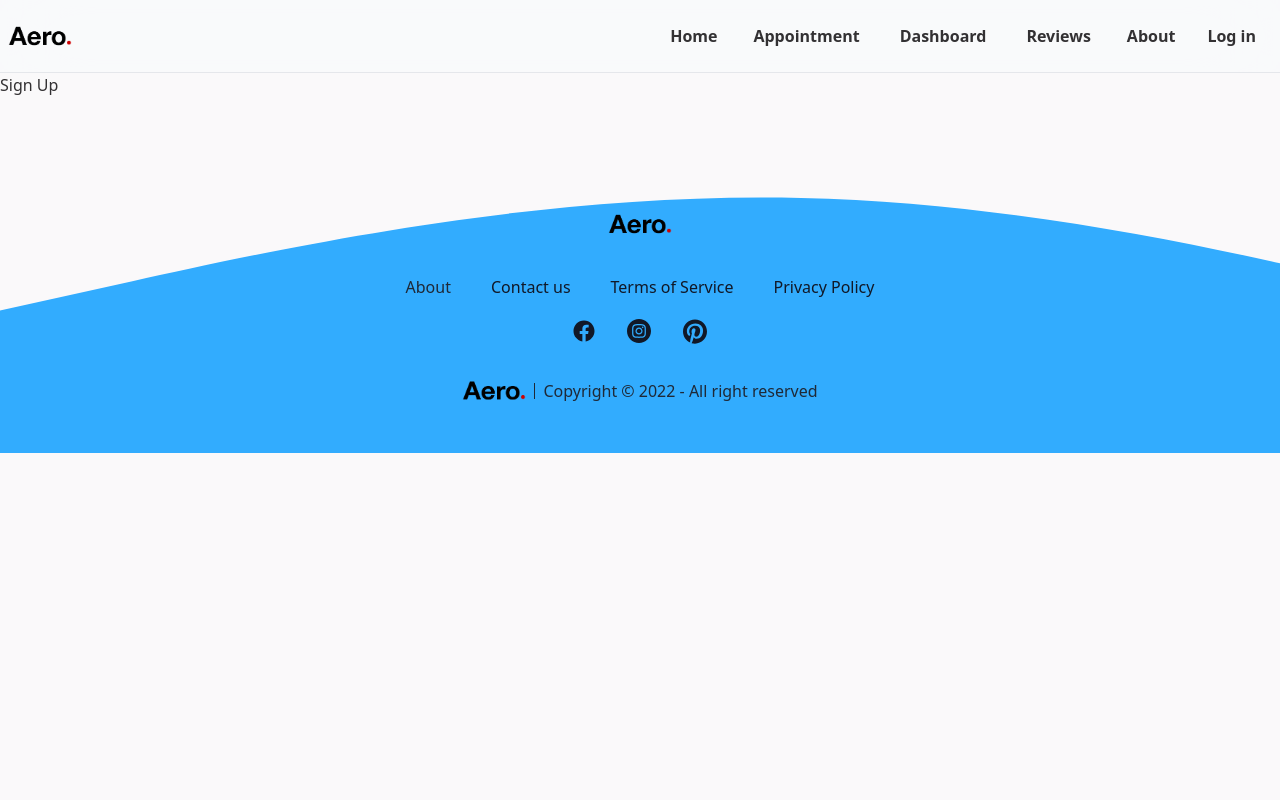
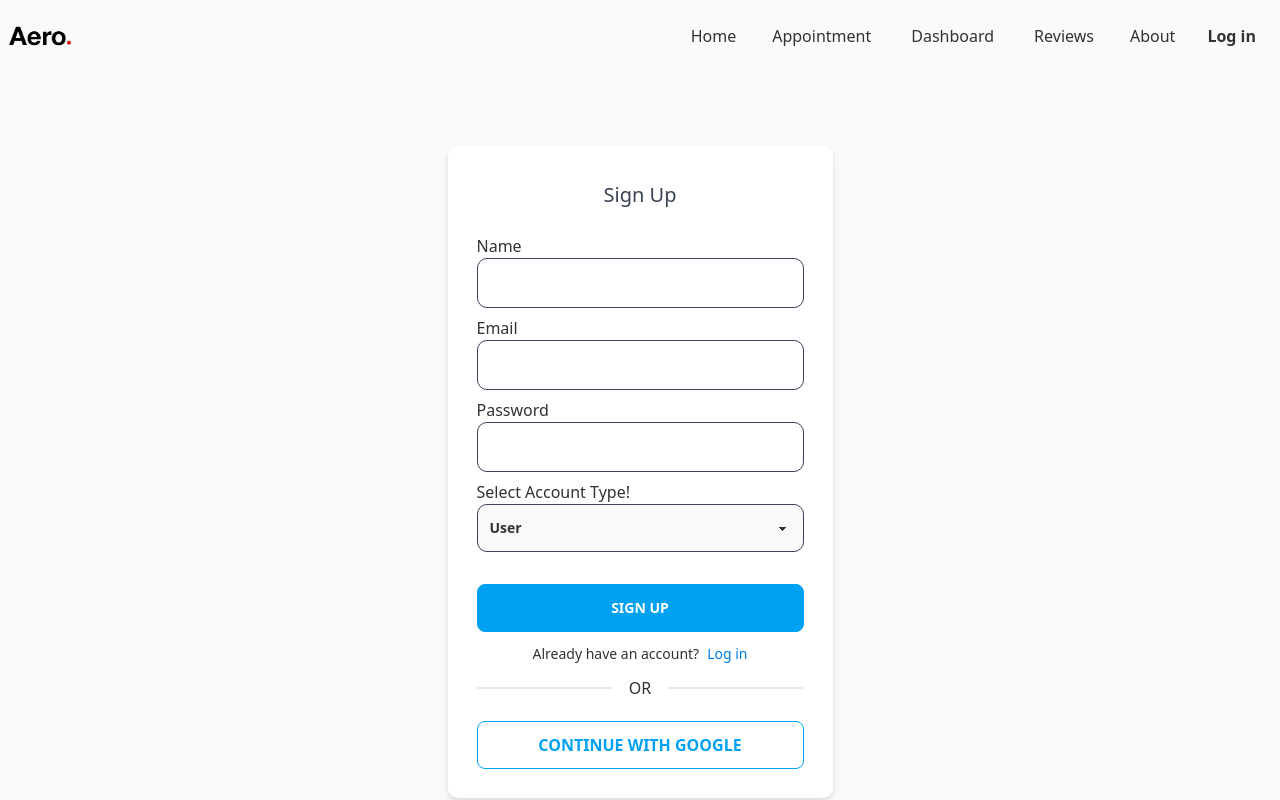
Before and after one commit to Grzafnan/aero-client, a React (Create React App) app: page /signup in a window 1280 px wide. Shown: the top 800 px of the page. Built offline with nearby package versions, Linux system fonts and the light colour scheme; no server answers.

Commit message:
added signup route

```diff
--- a/package.json
+++ b/package.json
@@ -8,9 +8,11 @@
     "@testing-library/user-event": "^13.5.0",
     "axios": "^1.2.0",
     "daisyui": "^2.41.0",
+    "firebase": "^9.14.0",
     "react": "^18.2.0",
     "react-countup": "^6.3.2",
     "react-dom": "^18.2.0",
+    "react-hook-form": "^7.39.5",
     "react-hot-toast": "^2.4.0",
     "react-icons": "^4.6.0",
     "react-router-dom": "^6.4.3",
--- a/src/Pages/Home/Banner.js
+++ b/src/Pages/Home/Banner.js
@@ -43,7 +43,7 @@ const Banner = () => {
           <div className=" flex justify-center lg:flex-none">
             <img
               src={banner}
-              className="object-fill h-80 w-99 rounded-lg shadow-2xl lg:hover:scale-105 transition-all duration-500"
+              className="object-fill h-80 lg:h-96 w-full rounded-lg shadow-2xl lg:hover:scale-105 transition-all duration-500"
               alt="banner"
             />
           </div>
--- a/src/Pages/Home/Hero/Hero.js
+++ b/src/Pages/Home/Hero/Hero.js
@@ -1,10 +1,9 @@
 import React from 'react';
-import './Hero.css'
 
 const Hero = () => {
   return (
-    <div className=" -mt-20 lg:-mt-40 ">
-      <div className="grid grid-cols-1 md:grid-cols-2 lg:grid-cols-3 gap-6 mx-auto px-4 py-36 ">
+    <div className=" -mt-28 lg:-mt-40 ">
+      <div className="grid grid-cols-1 md:grid-cols-2 lg:grid-cols-3 gap-6 mx-auto px-4 pt-32">
         <div className="flex justify-center items-center gap-6 call_to_action">
           <div>
             <img
--- a/src/Pages/Login/SignUp.js
+++ b/src/Pages/Login/SignUp.js
@@ -1,10 +1,167 @@
-import React from 'react';
+import React, { useContext, useState } from 'react';
+import { GoogleAuthProvider } from 'firebase/auth';
+import { Link, useLocation, useNavigate } from 'react-router-dom';
+import { useForm } from 'react-hook-form';
+import toast from 'react-hot-toast';
+import { AuthContext } from '../../contexts/AuthProvider/AuthProvider';
+import { setAuthToken } from '../../api/auth';
 
 const SignUp = () => {
+  const { createUser, verify, updateUserProfile, signInWithGoogle, setLoading } = useContext(AuthContext);
+
+  const googleProvider = new GoogleAuthProvider();
+
+  const { register, handleSubmit, reset, formState: { errors } } = useForm();
+
+  const location = useLocation();
+  const navigate = useNavigate();
+  const from = location.state?.from?.pathname || "/";
+
+
+  const handleRegister = (data) => {
+    console.log(data);
+
+    createUser(data.email, data.password)
+      .then((userCredential) => {
+        // Signed in
+        const user = userCredential.user;
+        console.log(user);
+        update(data.name)
+        verifyEmail();
+        // setAuthToken(user)
+        // ...
+      })
+      .catch((error) => {
+        const errorCode = error.code;
+        const errorMessage = error.message;
+        console.log(error);
+        toast.error(error.message);
+        // ..
+      });
+  }
+
+
+  const update = (name) => {
+    updateUserProfile(name)
+      .then(() => {
+        // Profile updated!
+        // ...
+      }).catch((error) => {
+        // An error occurred
+        // ...
+      });
+  }
+
+  const verifyEmail = () => {
+    verify()
+      .then(() => {
+        // Email verification sent!
+        toast.success(`Check email for verification..!`);
+      });
+  }
+
+
+  const handleGoogleSignin = () => {
+    signInWithGoogle(googleProvider).then(result => {
+      console.log(result.user)
+      // setAuthToken(result.user)
+      setLoading(false)
+      navigate(from, { replace: true })
+      toast.success('Login successful')
+    })
+      .catch(err => {
+        console.log(err);
+      })
+  }
+
   return (
-    <div>
-      <h1>Sign Up</h1>
-    </div>
+    <section className='min-h-screen flex justify-center items-center'>
+      <div className=' w-[385px] bg-white drop-shadow-md rounded-[10px] pt-[35px] pb-[29px] px-[29px]'>
+        <h1 className='text-xl font-medium text-accent text-center mb-[25px]'>Sign Up</h1>
+
+        <form onSubmit={handleSubmit(handleRegister)}>
+          <div className="form-control w-full">
+            <label>Name</label>
+            <input {...register("name", { required: true })}
+              aria-invalid={errors.name ? "true" : "false"}
+              type='text'
+              className="w-full inline-block py-3 border-[1px] border-accent pl-3 rounded-[10px]" />
+            {errors.name?.type === 'required' && <p className='text-red-600 text-sm'>Name is required</p>}
+          </div>
+          <div className="form-control w-full my-2">
+            <label className=''>Email</label>
+            <input {...register("email", {
+              required: "Email Address is required",
+              pattern: {
+                value: /^[A-Z0-9._%+-]+@[A-Z0-9.-]+\.[A-Z]{2,}$/i,
+                message: "Invalid email address"
+              }
+            })}
+              type='email'
+              aria-invalid={errors.email ? "true" : "false"}
+              className="w-full inline-block py-3 border-[1px] border-accent pl-3 rounded-[10px]" />
+            {errors.email && <p className='text-red-600 text-sm'>{errors.email?.message}</p>}
+          </div>
+          <div className="form-control w-full">
+            <label> Password</label>
+            <input {...register("password", {
+              required: "Password required",
+              minLength: {
+                value: 8,
+                message: "Password must have at least 8 characters"
+              },
+              pattern: {
+                value: /(?=.*[A-Z]).(?=.*[!@%#$&*])(?=.*[0-9].*[0-9]).{8}$/,
+                message: "Password must have at least one uppercase, one special character and two digits"
+              }
+            })}
+              type='password'
+              className="w-full inline-block py-3 border-[1px] border-accent pl-3 rounded-[10px]" />
+            {errors?.password && <p className='text-xs text-red-600'>{errors.password.message}</p>}
+          </div>
+
+          <div className="form-control w-full mt-2">
+            <div>
+              <label htmlFor="userType">
+                Select Account Type!
+              </label>
+              <select
+                defaultValue="User"
+                className="select select-bordered border-[1px] border-accent pl-3 rounded-[10px] w-full"
+                {...register("userType")}
+              >
+                <option>User</option>
+                <option>Seller</option>
+              </select>
+            </div>
+          </div>
+
+
+
+
+          <input className='w-full btn text-white btn-secondary mt-8' type="submit" value='Sign up' />
+        </form>
+
+        <div className=''>
+          <div className='flex justify-center gap-2 items-center mt-[11px] text-[14px]'>
+            <p>Already have an account?</p>
+            <Link to='/login'
+              className='text-primary hover:text-secondary'
+            >
+              Log in
+            </Link>
+          </div>
+          <div className="divider">OR</div>
+          <div className='mt-[25px]'>
+            <button
+              onClick={handleGoogleSignin}
+              className='btn btn-secondary text-base btn-outline w-full'>
+              CONTINUE WITH GOOGLE
+            </button>
+          </div>
+        </div>
+      </div>
+    </section>
   );
 };
 
--- a/src/Pages/Shared/Navbar/Footer.js
+++ b/src/Pages/Shared/Navbar/Footer.js
@@ -20,7 +20,7 @@ const Footer = () => {
             </h2> */}
             <img src={logo} className='w-16' alt="Aero" title='Home' />
           </div>
-          <div className="flex flex-wrap sm:gap-10 gap-8 items-center justify-center mt-8">
+          <div className="flex flex-wrap sm:gap-10 gap-8 items-center justify-center mt-8 font-normal">
             <p className="hover:text-white transition-all duration-500 ease-in-out text-base cursor-pointer leading-4 text-gray-800">
               About
             </p>
@@ -94,7 +94,7 @@ const Footer = () => {
           <div className="flex items-center mt-6">
             <img src={logo} className='w-16' alt="Aero" title='Home' />
             <div className="border-l border-gray-800 pl-2 ml-2">
-              <p className="text-base leading-4 text-gray-800">
+              <p className="text-base font-normal leading-4 text-gray-800">
                 Copyright © {new Date().getFullYear()} - All right reserved
               </p>
             </div>
--- a/src/Pages/Shared/Navbar/Navbar.js
+++ b/src/Pages/Shared/Navbar/Navbar.js
@@ -13,11 +13,11 @@ const Navbar = () => {
   }
 
   const menuItems = <>
-    <li className=' py-1 px-4 lg:px-0'><Link to="/home" className='font-semibold'>Home</Link></li>
-    <li className='lg:mx-1 py-1 px-4 lg:px-0'><Link to="/appointment" className='font-semibold'>Appointment</Link></li>
-    <li className='lg:mx-1 py-1 px-4 lg:px-0'><Link to="/dashboard" className='font-semibold'>Dashboard</Link></li>
-    <li className='lg:mx-1 py-1 px-4 lg:px-0'><Link to="/reviews" className='font-semibold'>Reviews</Link></li>
-    <li className=' py-1 px-4 lg:px-0'><Link to="/about" className='font-semibold'>About</Link></li>
+    <li className=' py-1 px-4 lg:px-0'><Link to="/home" className='font-medium'>Home</Link></li>
+    <li className='lg:mx-1 py-1 px-4 lg:px-0'><Link to="/appointment" className='font-medium'>Appointment</Link></li>
+    <li className='lg:mx-1 py-1 px-4 lg:px-0'><Link to="/dashboard" className='font-medium'>Dashboard</Link></li>
+    <li className='lg:mx-1 py-1 px-4 lg:px-0'><Link to="/reviews" className='font-medium'>Reviews</Link></li>
+    <li className=' py-1 px-4 lg:px-0'><Link to="/about" className='font-medium'>About</Link></li>
 
     {user?.uid ?
       <>
@@ -33,9 +33,8 @@ const Navbar = () => {
     }
   </>
 
-
   return (
-    <div className="navbar sticky top-0 z-40 border-b bg-slate-50/60 backdrop-blur-2xl transition-colors duration-500 dark:bg-[#0B1120]/80 flex justify-between ">
+    <div className="navbar sticky top-0 z-40 bg-slate-50/60 backdrop-blur-2xl transition-colors duration-500 dark:bg-[#0B1120]/80 flex justify-between ">
       <div className="navbar-start">
         <div className="dropdown">
           <label tabIndex={0} className="btn btn-ghost lg:hidden">
--- /dev/null
+++ b/src/api/auth.js
@@ -0,0 +1,20 @@
+export const setAuthToken = user => {
+  const currentUser = {
+    email: user.email,
+  }
+
+  //   Save user in db & get token
+  fetch(`${process.env.REACT_APP_API_URL}/user/${user?.email}`, {
+    method: 'PUT',
+    headers: {
+      'content-type': 'application/json',
+    },
+    body: JSON.stringify(currentUser),
+  })
+    .then(res => res.json())
+    .then(data => {
+      console.log(data)
+      //Save token in LocalStorage
+      localStorage.setItem('aero-token', data.token)
+    })
+}
```
Also changed, not shown: src/Pages/Home/Hero/Hero.css (deleted, +0 -52 lines), src/contexts/AuthProvider/AuthProvider.js (+48 -4 lines), src/firebase/firebase.config.js (added, +16 -0 lines), public/favicon.png, 1 other file (tests, documents, lock files or other folders).
